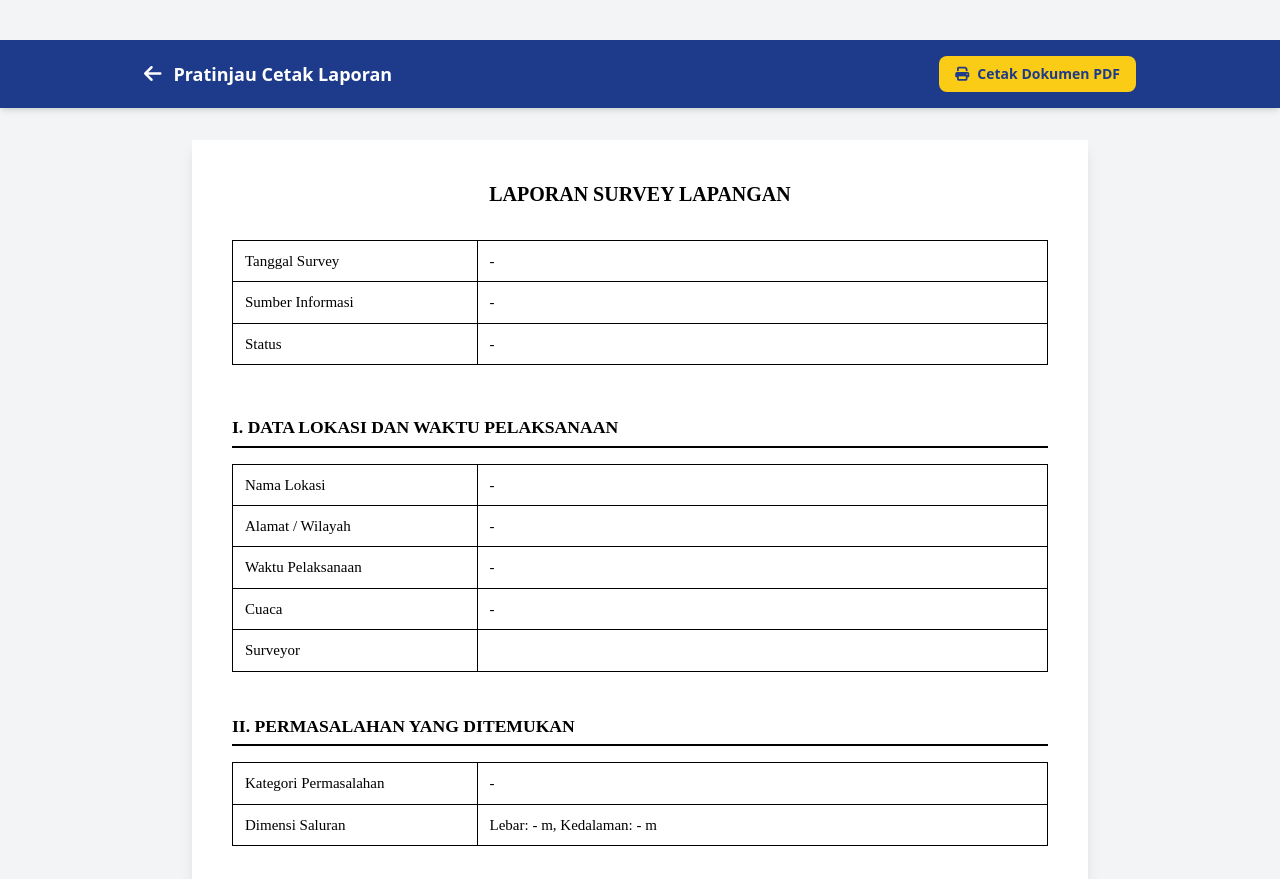
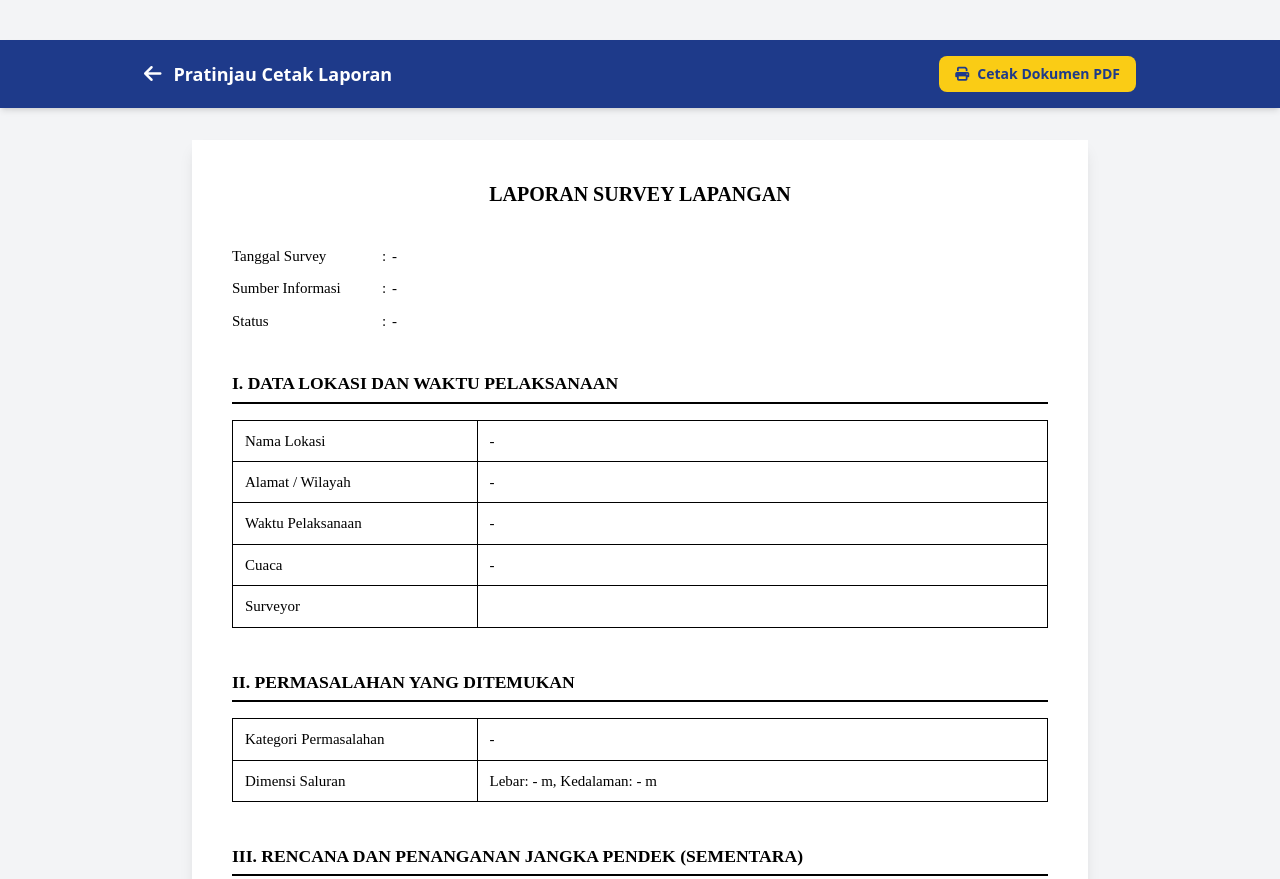
Before and after one commit to RifkyFadjar/KP, a plain HTML site: page hasil-laporan.html in a window 1280 px wide. Shown: the top 879 px of the page. Drawn offline with nearby package versions, Linux system fonts and the light colour scheme.

Commit message:
Remove border from the top table (Tanggal Survey, Sumber Info, Status)

```diff
--- a/hasil-laporan.html
+++ b/hasil-laporan.html
@@ -89,20 +89,23 @@
 
         <h1 class="text-center font-bold text-lg sm:text-xl mb-8">LAPORAN SURVEY LAPANGAN</h1>
 
-        <div class="overflow-x-auto mb-8">
-            <table class="formal-table">
+        <div class="mb-8">
+            <table class="w-full text-[13px] sm:text-[15px]">
                 <tbody>
                     <tr>
-                        <td style="width: 30%; min-width: 150px;">Tanggal Survey</td>
-                        <td id="repTglSurveyTop" style="width: 70%;">-</td>
+                        <td style="width: 150px; padding: 4px 0;">Tanggal Survey</td>
+                        <td style="width: 10px; padding: 4px 0;">:</td>
+                        <td id="repTglSurveyTop" style="padding: 4px 0;">-</td>
                     </tr>
                     <tr>
-                        <td>Sumber Informasi</td>
-                        <td id="repSumberInfoTop">-</td>
+                        <td style="padding: 4px 0;">Sumber Informasi</td>
+                        <td style="padding: 4px 0;">:</td>
+                        <td id="repSumberInfoTop" style="padding: 4px 0;">-</td>
                     </tr>
                     <tr>
-                        <td>Status</td>
-                        <td id="repStatusTop">-</td>
+                        <td style="padding: 4px 0;">Status</td>
+                        <td style="padding: 4px 0;">:</td>
+                        <td id="repStatusTop" style="padding: 4px 0;">-</td>
                     </tr>
                 </tbody>
             </table>
```
